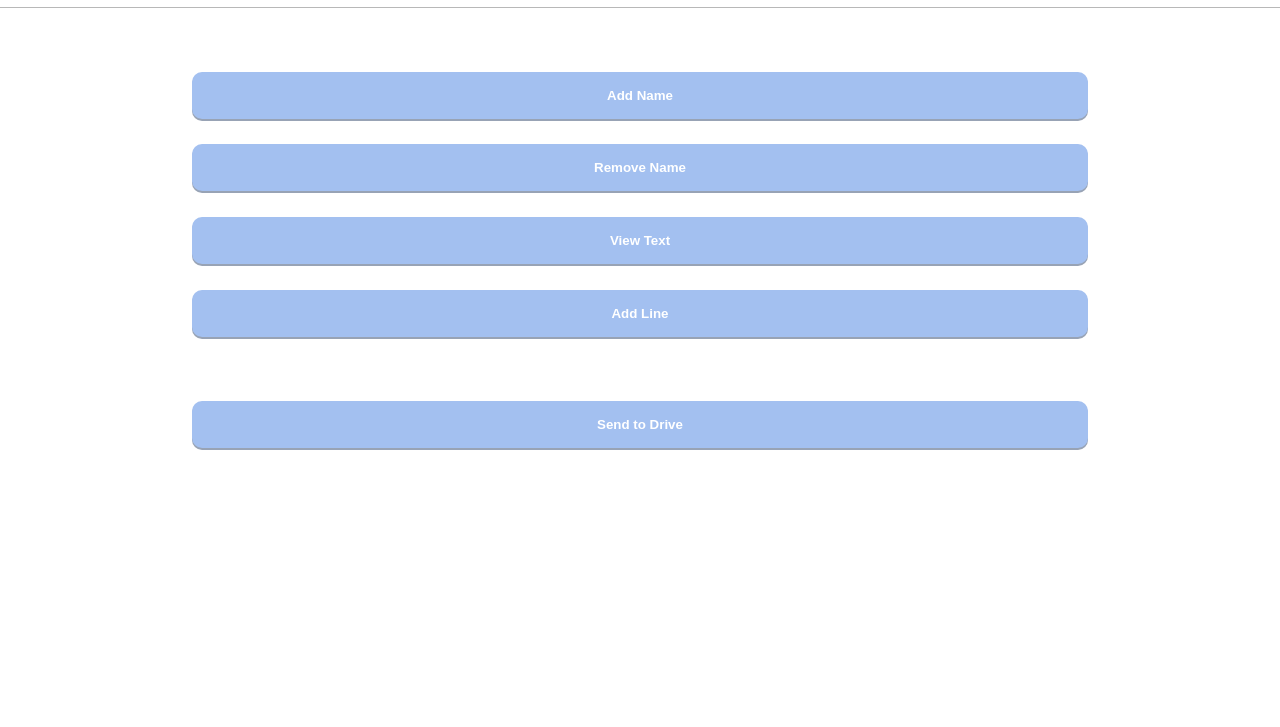
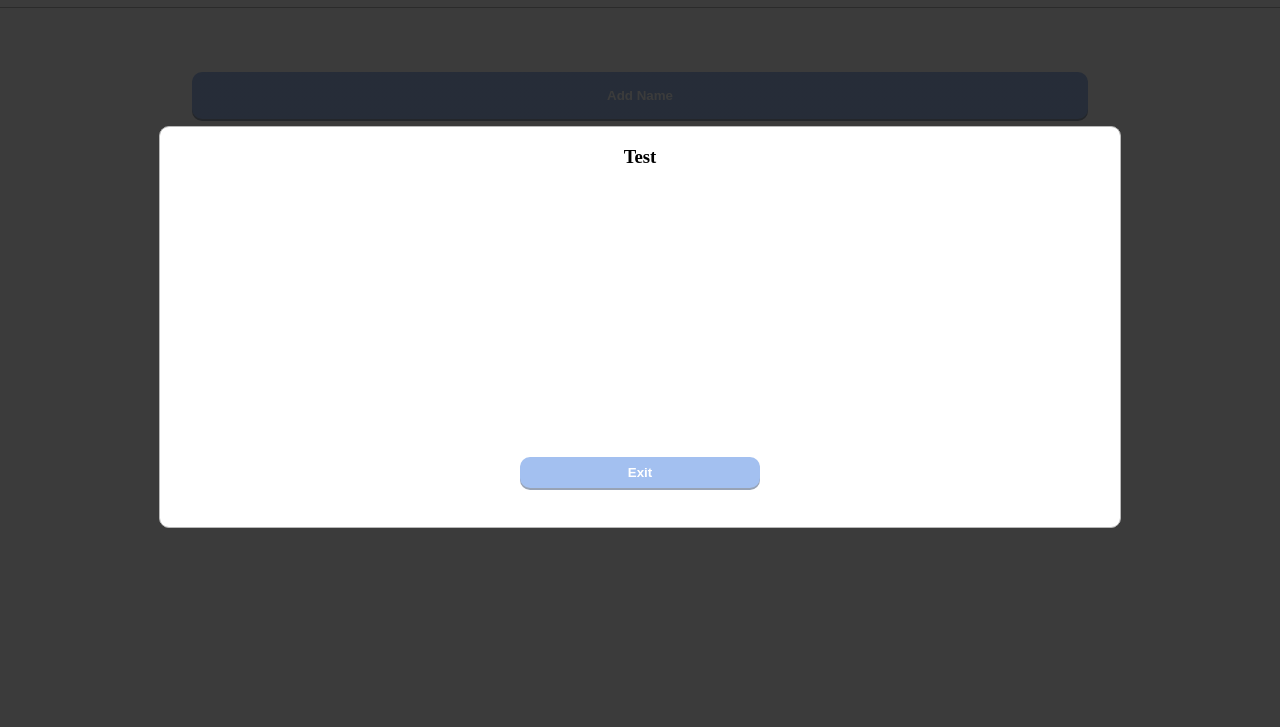
Before and after one commit to Lordpun/Text-Recorder, a plain HTML site: page index.html in a window 1280 px wide. Shown: the part 73-800 px from the top of the page. Drawn offline with nearby package versions, Linux system fonts and the light colour scheme.

Commit message:
Started working on a popup window

```diff
--- a/index.html
+++ b/index.html
@@ -11,6 +11,7 @@
 
     <script src="https://unpkg.com/vue@3/dist/vue.global.js"></script>
 
+    <script src="popup.js"></script>
     <script src="main.js"></script>
   </body>
 </html>
--- a/main.js
+++ b/main.js
@@ -10,8 +10,13 @@ const app = Vue.createApp({
     <button>View Text</button>
     <button>Add Line</button>
     <button id="send">Send to Drive</button>
+
+    <popupWin>
+      <template #title><h3>Test</h3></template>
+    </popupWin>
   </main>
   `
 });
 
+app.component("popupWin", popup);
 app.mount('#app');
--- /dev/null
+++ b/popup.js
@@ -0,0 +1,13 @@
+const popup = {
+  template: `
+  <div class="popupBackground">
+    <article class="popupBody">
+      <slot name="title"></slot>
+      <slot name="output"></slot>
+      <slot name="input"></slot>
+
+      <button>Exit</button>
+    </article>
+  </div>
+  `,
+};
--- a/style.css
+++ b/style.css
@@ -48,3 +48,34 @@ main button:active {
 #send {
   margin: 5% auto;
 }
+
+.popupBackground {
+  position: absolute;
+  top: 50%;
+  transform: translateY(-50%);
+  width: 100%;
+  height: 100%;
+  background: radial-gradient(circle,rgba(255, 255, 255, 0) 0%, rgba(0, 0, 0, 0.77) 0%);
+}
+
+.popupBody {
+  position: absolute;
+  top: 50%;
+  left: 50%;
+  transform: translate(-50%, -50%);
+  width: 75%;
+  height: 50%;
+  border: 1px solid #b8b8b8;
+  border-radius: 10px;
+  background-color: #fff;
+  text-align: center;
+}
+
+.popupBody button {
+  width: 25%;
+  padding: 0.5rem 0;
+  position: absolute;
+  left: 0;
+  right: 0;
+  bottom: 5%;
+}
```
